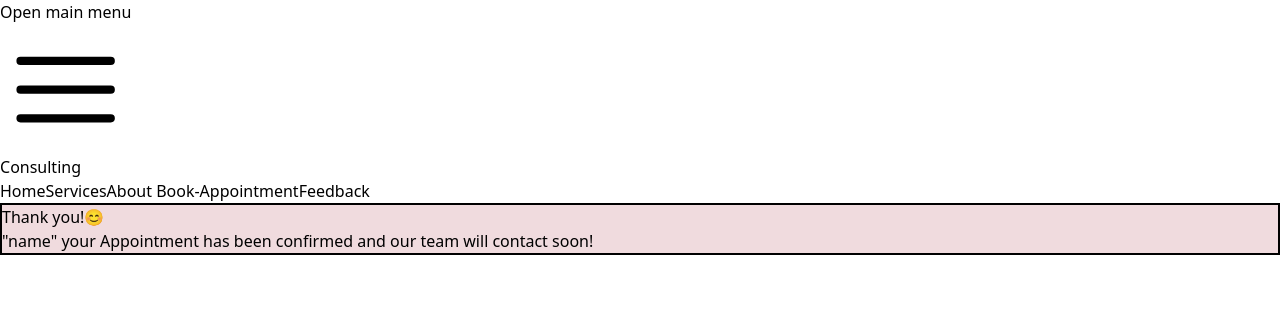
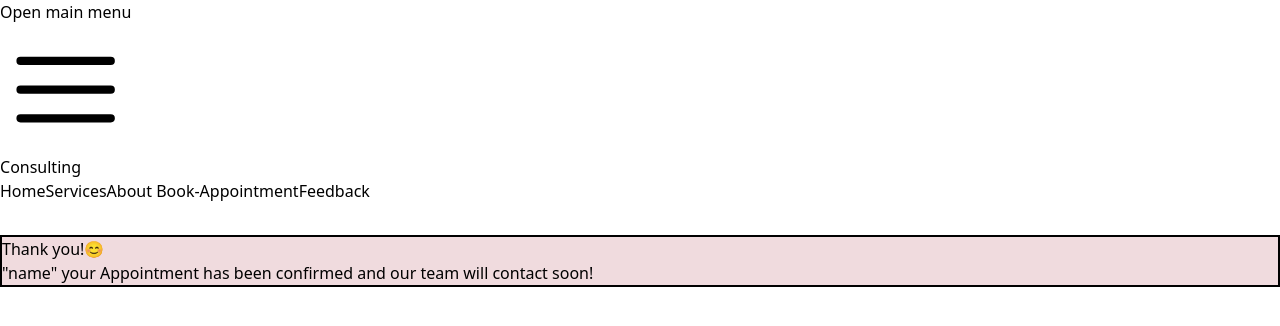
Before and after one commit to mansijaiswal12/counselling-mental-health, a React (Vite) app: page /submit in a window 1280 px wide. Shown: the top 326 px of the page. Built offline with nearby package versions, Linux system fonts and the light colour scheme.

Commit message:
all forms updated

```diff
--- a/src/components/Feedback.jsx
+++ b/src/components/Feedback.jsx
@@ -56,7 +56,7 @@ export default function FeedbackForm() {
   };
 
   return (
-    <>
+    <main>
       <div className=" feedback flex min-h-full flex-1 flex-col justify-center px-6 py-12 lg:px-8">
         <div className="sm:mx-auto sm:w-full sm:max-w-sm shadow-md" style={{border:'2px solid black', borderRadius:'1rem', backgroundColor:"transparent"}} id='contact'>
           <h2 className="mt-10 text-center text-3xl font-bold leading-9 tracking-tight text-gray-900">
@@ -187,6 +187,6 @@ export default function FeedbackForm() {
       </div>
       </div>
       <ToastContainer />
-    </>
+    </main>
   );
 }
--- a/src/components/Submit.jsx
+++ b/src/components/Submit.jsx
@@ -4,11 +4,11 @@ import '../index.css'
 const Submit = () => {
 
   return (
-    <main className='flex justify-center'>
-    <div className='flex sm:w-[50%] flex-col justify-center mt-20 flex-wrap m-6 rounded-lg ' style={{border:" 2px solid black", backgroundColor:"rgb(240, 219, 222)"}}>
+    <main className=' bgsubmit flex justify-center'>
+    <div className='flex sm:w-[50%] flex-col justify-center mt-20 flex-wrap m-6 rounded-lg  min-h-fullpx-6 py-12 lg:px-8' style={{border:" 2px solid black", backgroundColor:"rgb(240, 219, 222)"}}>
     <h1 className=" text-center text-4xl mt-12 font-bold">  Thank you!😊</h1>
 
-     <p className='text-center sm:mt-10 text-2xl font-bold mt-10 mb-16'>"name" your Appointment has been confirmed and our team will contact soon!</p>
+     <p className='text-center sm:mt-10 text-2xl font-bold mt-10 sm:mb-16'>"name" your Appointment has been confirmed and our team will contact soon!</p>
 
 
      </div>
--- a/src/index.css
+++ b/src/index.css
@@ -26,3 +26,12 @@ background: rgb(80, 229, 229);
     background-position: center;
     opacity: 1;
 }
+.bgsubmit{
+    background:url("../src/assets/img/contact\ bg\ img.jpg") ;
+    background-repeat: no-repeat;
+    background-position: center;
+    margin-top: 2rem;
+    opacity:1;
+  ;
+
+}
```
